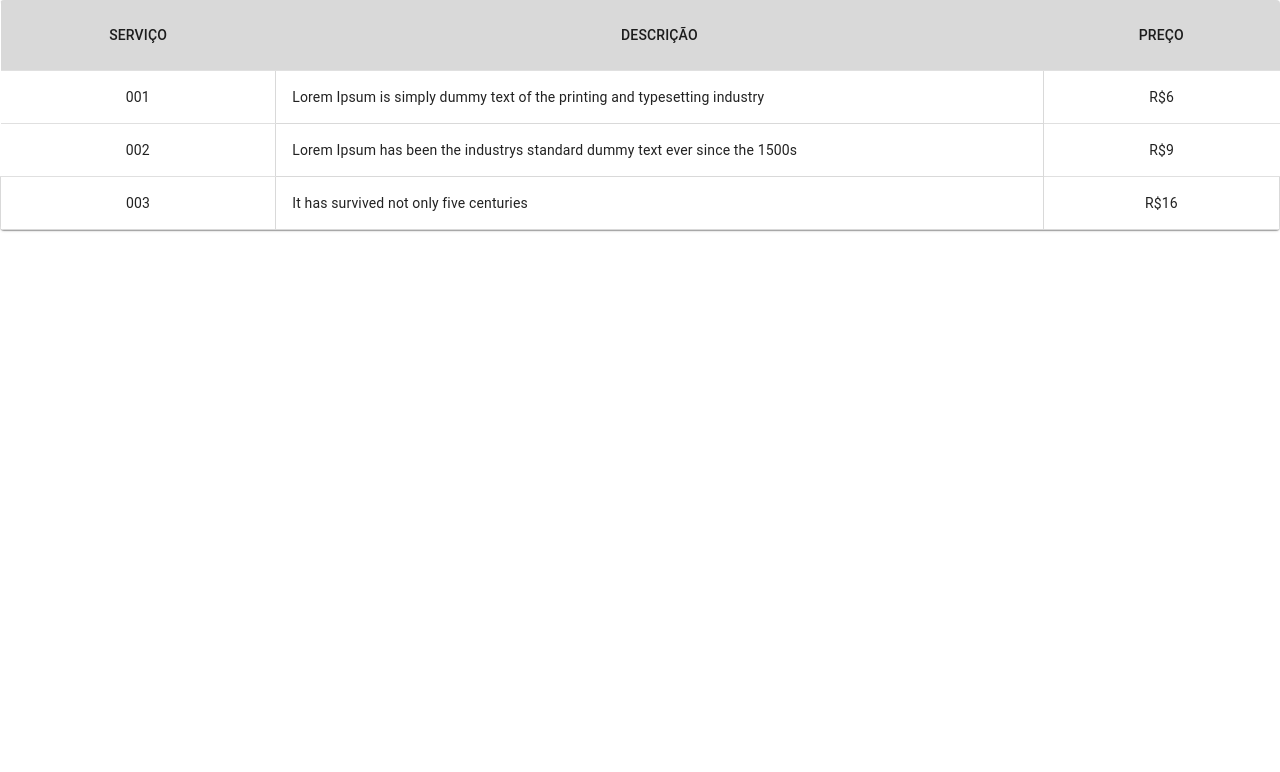
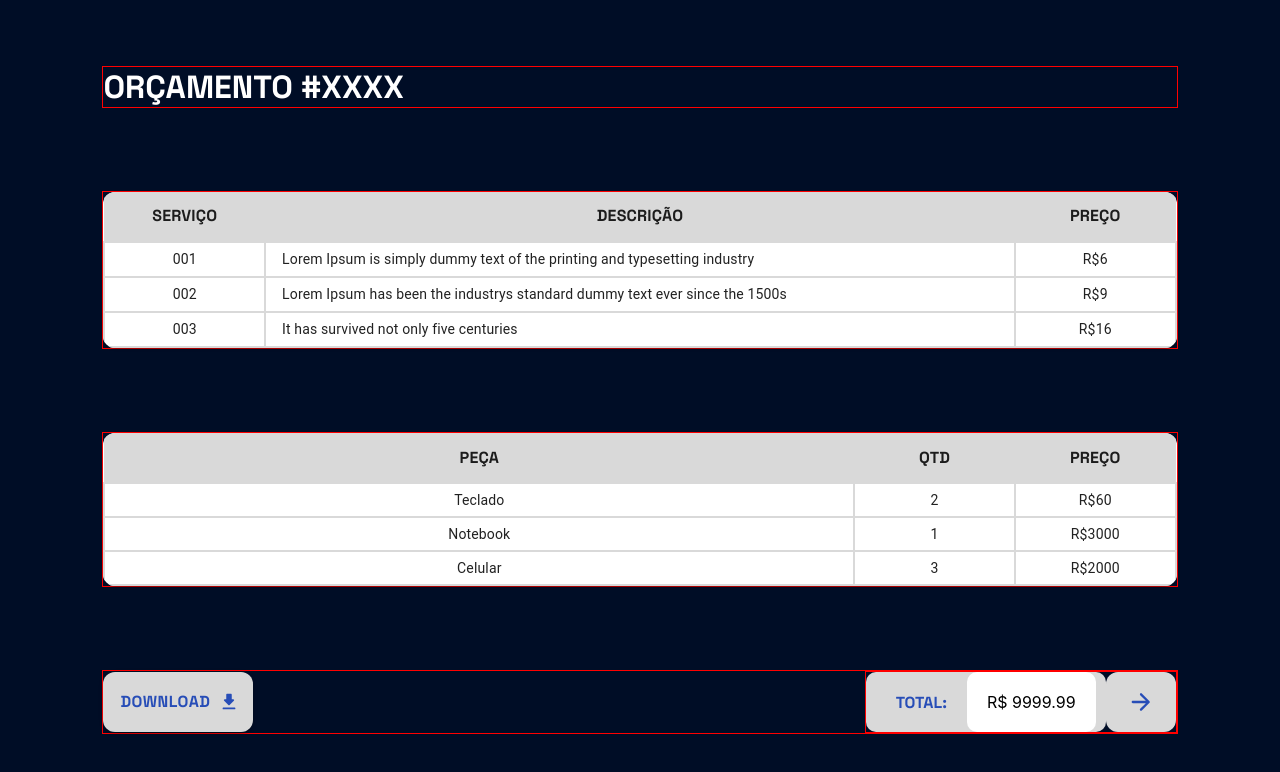
Before and after one commit to Lionel-Rocha/BlockBudget, a React (Create React App) app: page /orcamento in a window 1280 px wide. Shown: the top 772 px of the page. Built offline with nearby package versions, Linux system fonts and the light colour scheme.

Commit message:
update routes e tables

```diff
--- a/package.json
+++ b/package.json
@@ -5,6 +5,7 @@
   "dependencies": {
     "@emotion/react": "^11.11.4",
     "@emotion/styled": "^11.11.5",
+    "@mui/icons-material": "^5.16.1",
     "@mui/material": "^5.16.1",
     "@testing-library/jest-dom": "^5.17.0",
     "@testing-library/react": "^13.4.0",
--- /dev/null
+++ b/src/components/Table/Peca/index.js
@@ -0,0 +1,52 @@
+import * as React from 'react';
+import {
+    Table,
+    TableBody,
+    TableCell,
+    TableContainer,
+    TableHead,
+    TableRow,
+    Paper
+} from '@mui/material';
+
+function createData(peca, qtd, preco) {
+  return { peca, qtd, preco };
+}
+
+const rows = [
+  createData('Teclado', 2, 'R$'+60),
+  createData('Notebook', 1, 'R$'+3000),
+  createData('Celular', 3, 'R$'+2000),
+  //createData('Cupcake', 305, 3.7, 67, 4.3),
+  //createData('Gingerbread', 356, 16.0, 49, 3.9),
+];
+
+const TablePeca = () => {
+  return (
+    <TableContainer component={Paper} sx={{borderRadius: '12px'}}>
+      <Table sx={{ minWidth: 500 }} size="small" aria-label="Tabela de serviços">
+        <TableHead sx={{height: "50px", background: "#D9D9D9"}}>
+          <TableRow>
+            <TableCell align="center" sx={{ fontFamily: '"Space Grotesk", sans-serif', fontSize: '1rem', fontWeight: 900 }}>PEÇA</TableCell>
+            <TableCell align="center" sx={{ fontFamily: '"Space Grotesk", sans-serif', fontSize: '1rem', fontWeight: 900 }}>QTD</TableCell>
+            <TableCell align="center" sx={{ fontFamily: '"Space Grotesk", sans-serif', fontSize: '1rem', fontWeight: 900 }}>PREÇO</TableCell>
+          </TableRow>
+        </TableHead>
+        <TableBody>
+          {rows.map((row) => (
+            <TableRow
+              key={row.peca}
+              sx={{ '&:last-child td, &:last-child th': { border: 2, borderColor: "#D9D9D9" }, height: "display: flex;px" }}
+            >
+              <TableCell align="center" sx={{width: "70%", border: 2, borderColor: "#D9D9D9"}} component="th" scope="row">{row.peca}</TableCell>
+              <TableCell align="center" sx={{width: "15%", border: 2, borderColor: "#D9D9D9"}}>{row.qtd}</TableCell>
+              <TableCell align="center" sx={{width: "15%", border: 2, borderColor: "#D9D9D9"}}>{row.preco}</TableCell>
+            </TableRow>
+          ))}
+        </TableBody>
+      </Table>
+    </TableContainer>
+  );
+}
+
+export default TablePeca;
--- /dev/null
+++ b/src/components/Table/Serv/index.js
@@ -0,0 +1,52 @@
+import * as React from 'react';
+import {
+    Table,
+    TableBody,
+    TableCell,
+    TableContainer,
+    TableHead,
+    TableRow,
+    Paper
+} from '@mui/material';
+
+function createData(servico, descricao, preco) {
+  return { servico, descricao, preco };
+}
+
+const rows = [
+  createData('001', 'Lorem Ipsum is simply dummy text of the printing and typesetting industry', 'R$'+6.0),
+  createData('002', 'Lorem Ipsum has been the industrys standard dummy text ever since the 1500s', 'R$'+9.0),
+  createData('003', 'It has survived not only five centuries', 'R$'+16.0),
+  //createData('Cupcake', 305, 3.7, 67, 4.3),
+  //createData('Gingerbread', 356, 16.0, 49, 3.9),
+];
+
+const TableServ = () => {
+  return (
+    <TableContainer component={Paper} sx={{borderRadius: '12px'}}>
+      <Table sx={{ minWidth: 500 }} size="small" aria-label="Tabela de serviços">
+        <TableHead sx={{height: "50px", background: "#D9D9D9"}}>
+          <TableRow>
+            <TableCell align="center" sx={{ fontFamily: '"Space Grotesk", sans-serif', fontSize: '1rem', fontWeight: 900 }}>SERVIÇO</TableCell>
+            <TableCell align="center" sx={{ fontFamily: '"Space Grotesk", sans-serif', fontSize: '1rem', fontWeight: 900 }}>DESCRIÇÃO</TableCell>
+            <TableCell align="center" sx={{ fontFamily: '"Space Grotesk", sans-serif', fontSize: '1rem', fontWeight: 900 }}>PREÇO</TableCell>
+          </TableRow>
+        </TableHead>
+        <TableBody>
+          {rows.map((row) => (
+            <TableRow
+              key={row.servico}
+              sx={{ '&:last-child td, &:last-child th': { border: 2, borderColor: "#D9D9D9" }, height: "35px" }}
+            >
+              <TableCell align="center" sx={{width: "15%", border: 2, borderColor: "#D9D9D9"}} component="th" scope="row">{row.servico}</TableCell>
+              <TableCell align="left" sx={{width: "70%", border: 2, borderColor: "#D9D9D9"}}>{row.descricao}</TableCell>
+              <TableCell align="center" sx={{width: "15%", border: 2, borderColor: "#D9D9D9"}}>{row.preco}</TableCell>
+            </TableRow>
+          ))}
+        </TableBody>
+      </Table>
+    </TableContainer>
+  );
+}
+
+export default TableServ;
--- a/src/components/Table/TableStyles.module.css
+++ /dev/null
@@ -1,11 +0,0 @@
-@import url('https://fonts.googleapis.com/css2?family=Space+Grotesk:wght@300..700&display=swap');
-
-.container {
-    border-radius: 10px;
-}
-
-.tbheader {
-    font-family: "Space Grotesk", sans-serif;
-    font-size: 1.1rem;
-    font-weight: 900;
-}
--- a/src/components/Table/index.js
+++ /dev/null
@@ -1,53 +0,0 @@
-import * as React from 'react';
-import {
-    Table,
-    TableBody,
-    TableCell,
-    TableContainer,
-    TableHead,
-    TableRow,
-    Paper
-} from '@mui/material';
-import styles from './TableStyles.module.css';
-
-function createData(servico, descricao, preco) {
-  return { servico, descricao, preco };
-}
-
-const rows = [
-  createData('001', 'Lorem Ipsum is simply dummy text of the printing and typesetting industry', 'R$'+6.0),
-  createData('002', 'Lorem Ipsum has been the industrys standard dummy text ever since the 1500s', 'R$'+9.0),
-  createData('003', 'It has survived not only five centuries', 'R$'+16.0),
-  //createData('Cupcake', 305, 3.7, 67, 4.3),
-  //createData('Gingerbread', 356, 16.0, 49, 3.9),
-];
-
-const TableServ = () => {
-  return (
-    <TableContainer component={Paper} className={styles.container}>
-      <Table sx={{ minWidth: 500 }} aria-label="Tabela de serviços">
-        <TableHead sx={{height: "70px", background: "#D9D9D9"}}>
-          <TableRow>
-            <TableCell align="center" className={styles.tbheader}>SERVIÇO</TableCell>
-            <TableCell align="center" className={styles.tbheader}>DESCRIÇÃO</TableCell>
-            <TableCell align="center" className={styles.tbheader}>PREÇO</TableCell>
-          </TableRow>
-        </TableHead>
-        <TableBody>
-          {rows.map((row) => (
-            <TableRow
-              key={row.servico}
-              sx={{ '&:last-child td, &:last-child th': { border: 1, borderColor: "#D9D9D9" }, height: "50px" }}
-            >
-              <TableCell align="center" component="th" scope="row">{row.servico}</TableCell>
-              <TableCell align="left" sx={{width: "60%", borderLeft: 1, borderRight: 1, borderColor: "#D9D9D9"}}>{row.descricao}</TableCell>
-              <TableCell align="center">{row.preco}</TableCell>
-            </TableRow>
-          ))}
-        </TableBody>
-      </Table>
-    </TableContainer>
-  );
-}
-
-export default TableServ;
--- /dev/null
+++ b/src/routes/Orcamento.css
@@ -0,0 +1,80 @@
+.orcamento {
+    background-color: #000D26;
+    max-width: 100vw;
+    height: 100vh;
+    padding: 3vh 8vw 3vh 8vw;
+    box-sizing: border-box;
+    display: flex;
+    flex-direction: row;
+    flex-wrap: wrap;
+    align-content: space-around;
+}
+
+.orcamento > .titulo,
+.orcamento > .tableServ,
+.orcamento > .tablePeca,
+.orcamento > .bottom {
+    flex: 1 1 100%;
+    border: 1px solid red;
+}
+
+.bottom {
+    display: flex;
+    justify-content: space-between;
+}
+
+.bottom-left {
+    display: flex;
+    align-items: center;
+}
+
+.bottom-right {
+    display: flex;
+    border: 1px solid red;
+}
+
+.displayTotal {
+    display: flex;
+}
+
+.totalTexto {
+    border-radius: 10px;
+    background-color: #D9D9D9;
+    display: flex;
+    align-items: center;
+    padding: 0 10px;
+}
+
+.totalTexto h2 {
+    font-family: "Space Grotesk", sans-serif;
+    font-size: 1rem;
+    font-weight: 900;
+    color: #274DB7;
+    margin: 0 20px 0 20px;
+}
+
+.displayTexto {
+    border-radius: 10px;
+    background-color: white;
+    height: 100%;
+    display: flex;
+    align-items: center;
+}
+
+.displayTexto p {
+    font-size: 1rem;
+    color:black;
+    margin: 0 20px 0 20px;
+}
+
+.titulo {
+
+}
+
+h1 {
+    font-family: "Space Grotesk", sans-serif;
+    font-size: 2rem;
+    font-weight: 900;
+    color: white;
+    text-align: left;
+}
--- a/src/routes/Orcamento.js
+++ b/src/routes/Orcamento.js
@@ -1,8 +1,59 @@
-import TableServ from "../components/Table";
+import './Orcamento.css';
+import TableServ from "../components/Table/Serv";
+import TablePeca from '../components/Table/Peca';
+import { Button, IconButton } from '@mui/material';
+import { ArrowForwardRounded, FileDownloadRounded } from '@mui/icons-material';
 
 const Orcamento = () => {
     return (
-        <TableServ />
+        <div className='orcamento'>
+            <div className='titulo'>
+                <h1>ORÇAMENTO #XXXX</h1>
+            </div>
+            <div className='tableServ'>
+                <TableServ />
+            </div>
+            <div className='tablePeca'>
+                <TablePeca />
+            </div>
+            <div className='bottom'>
+                <div className='bottom-left'>
+                    <Button sx={{
+                        borderRadius: 3,
+                        fontFamily: '"Space Grotesk", sans-serif',
+                        fontSize: '1rem',
+                        fontWeight: 900,
+                        backgroundColor: "#D9D9D9",
+                        color: "#274DB7",
+                        ':hover': {backgroundColor: "#274DB7", color: "#D1D3E2" },
+                        height: "60px"
+                        }}
+                    size="large" variant='contained' endIcon={<FileDownloadRounded />}>DOWNLOAD</Button>
+                </div>
+
+                <div className='bottom-right'>
+                    <div className='displayTotal'>
+                        <div className='totalTexto'>
+                            <h2>TOTAL:</h2>
+                            <div className='displayTexto'>
+                                <p>R$ 9999.99</p>
+                            </div>
+                        </div>
+                    </div>
+
+                    <IconButton sx={{
+                        borderRadius: 3,
+                        fontWeight: "bolder",
+                        backgroundColor: "#D9D9D9",
+                        color: "#274DB7",
+                        ':hover': {backgroundColor: "#274DB7", color: "#D1D3E2" },
+                        height: "60px",
+                        width: "70px"
+                        }} size="large">
+                        <ArrowForwardRounded fontSize='inherit'/></IconButton>
+                </div>
+            </div>
+        </div>
     )
 }
 
```
Also changed, not shown: src/components/Banner/index.js (+7 -3 lines).
